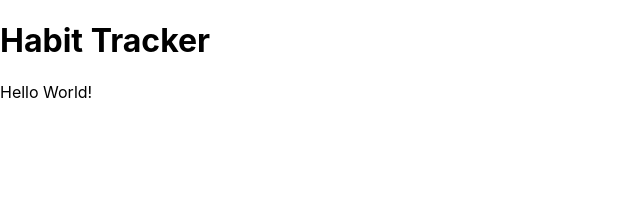
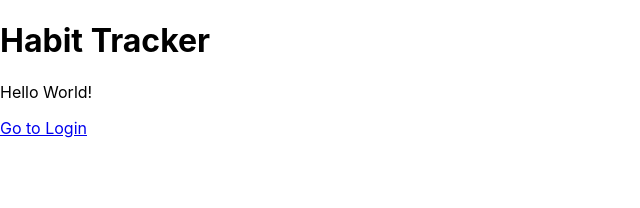
Before and after one commit to rukzak65/Task_tracker, a React app in the folder frontend/: page / in a window 1280 px wide. Shown: the top 208 px of the page, without its empty margins (0-640 px from the left). Built offline with nearby package versions, Linux system fonts and the light colour scheme; the HTML template or start-up script is replaced by a standard one.

Commit message:
Добавление навигации для логина

```diff
--- a/frontend/src/App.tsx
+++ b/frontend/src/App.tsx
@@ -1,5 +1,5 @@
 import React from 'react';
-import { BrowserRouter as Router, Routes, Route } from 'react-router-dom';
+import { BrowserRouter as Router, Routes, Route, Link } from 'react-router-dom';
 import Login from './pages/Login';
 
 const App: React.FC = () => {
@@ -10,6 +10,7 @@
           <div>
             <h1>Habit Tracker</h1>
             <p>Hello World!</p>
+            <Link to="/login">Go to Login</Link>
           </div>
         } />
         <Route path="/login" element={<Login />} />
```
